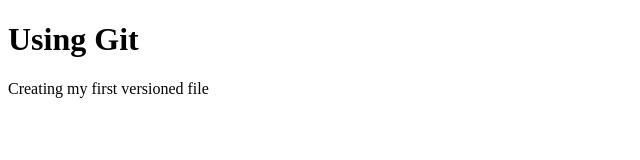
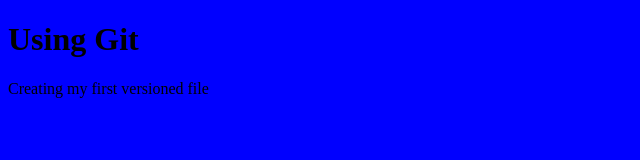
Before and after one commit to dangeiti/new_project, a plain HTML site: page index.html in a window 1280 px wide. Shown: the whole page, without its empty margins (0-640 px from the left). Drawn offline with Linux system fonts and the light colour scheme.

Commit message:
Made background color blue

```diff
--- a/index.html
+++ b/index.html
@@ -2,6 +2,7 @@
 <html lang="en">
   <head>
     <title>Using Git</title>
+    <link href="styles.css" rel="stylesheet">
   </head>
   <body>
     <h1>Using Git</h1>
--- /dev/null
+++ b/styles.css
@@ -0,0 +1,3 @@
+body {
+    background-color: blue;
+}
```
